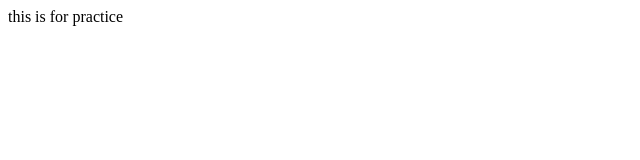
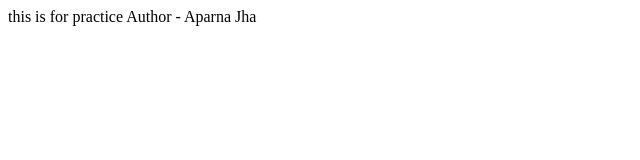
Before and after one commit to Aparnajha05/anotherrepo, a plain HTML site: page index.html in a window 1280 px wide. Shown: the whole page, without its empty margins (0-640 px from the left). Drawn offline with Linux system fonts and the light colour scheme.

```diff
--- a/index.html
+++ b/index.html
@@ -1 +1,3 @@
-<p>this is for practice</p>
+<p>this is for practice
+    Author - Aparna Jha
+</p>
```
